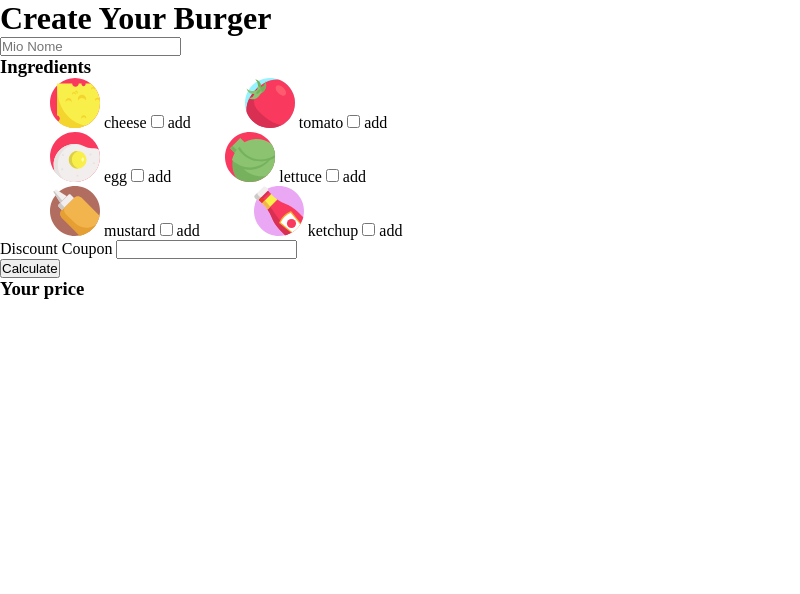
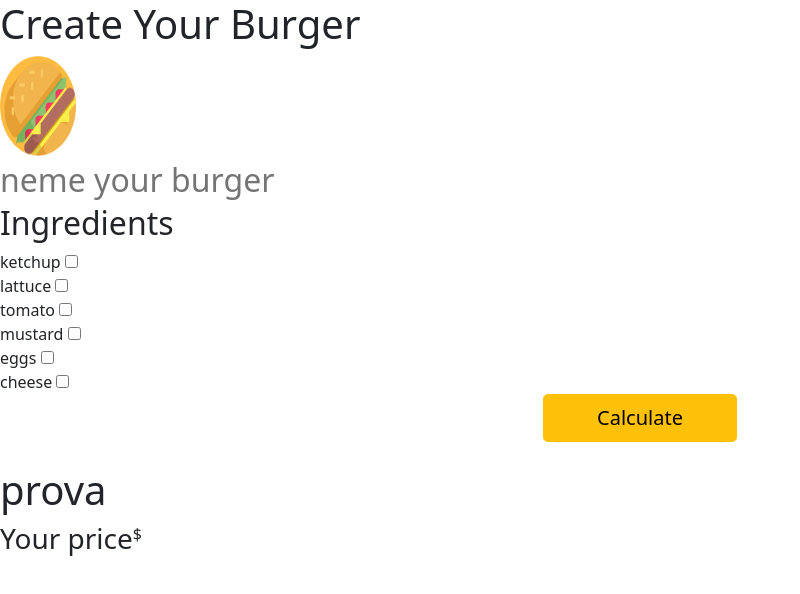
Before and after one commit to Alexellevu/js-burger, a plain HTML site: page index.html in a window 1280 px wide. Shown: the whole page, without its empty margins (0-800 px from the left). Drawn offline with nearby package versions, Linux system fonts and the light colour scheme.

Commit message:
add ingredients + price and final price in js

```diff
--- a/assets/main.js
+++ b/assets/main.js
@@ -0,0 +1,69 @@
+/* Il programma dovrà consentire di calcolare il prezzo del panino selezionando o deselezionando gli ingredienti proposti. */
+
+//nome, prezzo
+
+//creare lista ingredienti ed assegnare prezzo a ciascuno
+counter = 0;
+function renderInput(list, el){
+  while(counter < list.length){
+
+    el.insertAdjacentHTML('afterbegin',
+    `
+      <div class="form-group">
+        <label for="${list[counter][0]}">${list[counter][0]}</label>
+        <input type="checkbox" name="${list[counter][0]}" id="${list[counter][0]}" data-price="${list[counter][1]}">
+      </div>
+    `
+    )
+
+    counter++
+  }
+}
+
+var ingredients = [
+  ['cheese', '1'],
+  ['eggs', '2'],
+  ['mustard', '0.5'],
+  ['tomato', '1'],
+  ['lattuce', '1'],
+  ['ketchup', '0.5'],
+]
+
+var ingElement = document.querySelector('.ingredients');
+renderInput(ingredients, ingElement);
+
+//Ascoltiamo per il click sul pulsante calculate
+document.querySelector('button').addEventListener('click', function(){
+
+    //definisci il prezzo del panino
+     var price = 10.00;
+     /* console.log(price); */
+
+
+
+//incrementiamo il prezzo del panino quando un ingrediente viene selezionato
+var checks = document.querySelectorAll("input[type = 'checkbox']");
+/* console.log(checks); */
+var sumIngredients = null;
+  for (var i =0;  i < checks.length; i++){
+    var element = checks[i];
+      if(element.checked){
+         sumIngredients  += Number(element.getAttribute('data-price'))
+
+      }
+  }
+
+ /*  console.log(sumIngredients); */
+  var total_price = price + sumIngredients;
+  console.log(total_price);
+
+
+
+//definire codici sconto per il prezzo finale
+var couponsList = [
+        'a1', 'a2', 'a3', 'a4'
+];
+
+//ascoltiamo il click sul pulsante generate
+
+});
--- a/assets/style.css
+++ b/assets/style.css
@@ -4,16 +4,11 @@
     margin: 0;
 }
 
-.ingrediente img{
-    width: 50px;
-    height: 50px;
+.ingredients{
+
 }
 
-.row{
-    width: 100%;
+.burger_logo{
+    width: 100px !important;
+    height: 100px !important;
 }
-
-.ingrediente{
-    display: inline-block;
-    margin-left: 50px;
-}
--- a/index.html
+++ b/index.html
@@ -5,76 +5,50 @@
     <meta http-equiv="X-UA-Compatible" content="IE=edge">
     <meta name="viewport" content="width=device-width, initial-scale=1.0">
     <link rel="stylesheet" href="./assets/style.css">
+    <link href="https://cdn.jsdelivr.net/npm/bootstrap@5.0.0-beta3/dist/css/bootstrap.min.css" rel="stylesheet" integrity="sha384-eOJMYsd53ii+scO/bJGFsiCZc+5NDVN2yr8+0RDqr0Ql0h+rP48ckxlpbzKgwra6" crossorigin="anonymous">
+
     <title>burger</title>
 </head>
 <body>
     <header>
-        <h1>Create Your Burger</h1>
+        <div class="row flex-row">
+            <h1 class="">Create Your Burger</h1>
+            <img class="burger_logo " src="./img/burger-top.png" alt="">
+        </div>
     </header>
 
-    <main>
-        <input type="text" placeholder="Mio Nome">
-        <h3>Ingredients</h3>
-        <!-- prima riga ingredienti -->
+
+    <main >
         <div class="row">
-            <div class="ingrediente">
-                <img src="./img/cheese.svg" alt="">
-                <span>cheese</span>
-                <input type="checkbox">
-                <span>add</span>
-            </div>
-            <div class="ingrediente">
-                <img src="./img/tomato.svg" alt="">
-                <span>tomato</span>
-                <input type="checkbox">
-                <span>add</span>
+            <input class="border-0 fs-2" type="text" placeholder="neme your burger">
+            <h2>Ingredients</h2>
+
+            <section class="ingredients">
+
+                <!-- input degli ingredienti inseriti dinamicamente -->
+            </section>
+            <div class="d-grid gap-2 col-2 mx-auto">
+                <button type="button" class="btn btn-primary btn-lg btn-warning"  id="calculate">Calculate</button>
             </div>
         </div>
-         <!-- seconda riga ingredienti -->
-         <div class="row">
-            <div class="ingrediente">
-                <img src="./img/fried-egg.svg" alt="">
-                <span>egg</span>
-                <input type="checkbox">
-                <span>add</span>
-            </div>
-            <div class="ingrediente">
-                <img src="./img/lettuce.svg" alt="">
-                <span>lettuce</span>
-                <input type="checkbox">
-                <span>add</span>
+
+        <label for="Discount Coupon"></label>
+    </main>
+
+
+    <footer>
+        <h1>prova</h1>
+        <div class="row">
+            <div class="col-lg-12 d-flex">
+
+                    <h3 >Your price</h3>
+
+
+                    <span id="price">$</span>
+
             </div>
         </div>
-        <!-- terza riga ingredienti -->
-        <div class="row">
-            <div class="ingrediente">
-                <img src="./img/mustard.svg" alt="">
-                <span>mustard</span>
-                <input type="checkbox">
-                <span>add</span>
-            </div>
-            <div class="ingrediente">
-                <img src="./img/ketchup.svg" alt="">
-                <span>ketchup</span>
-                <input type="checkbox">
-                <span>add</span>
-            </div>
-        </div>
-        <span>Discount Coupon</span>
-        <input type="text ">
-
-       <div><button>Calculate</button></div>
-       <footer>
-           <div class="row">
-               <div class="your">
-                   <h3>Your price</h3>
-               </div>
-               <div class="price">
-                   <span></span>
-               </div>
-           </div>
-       </footer>
-    </main>
+    </footer>
 
 
     <script src="./assets/main.js"></script>
```
